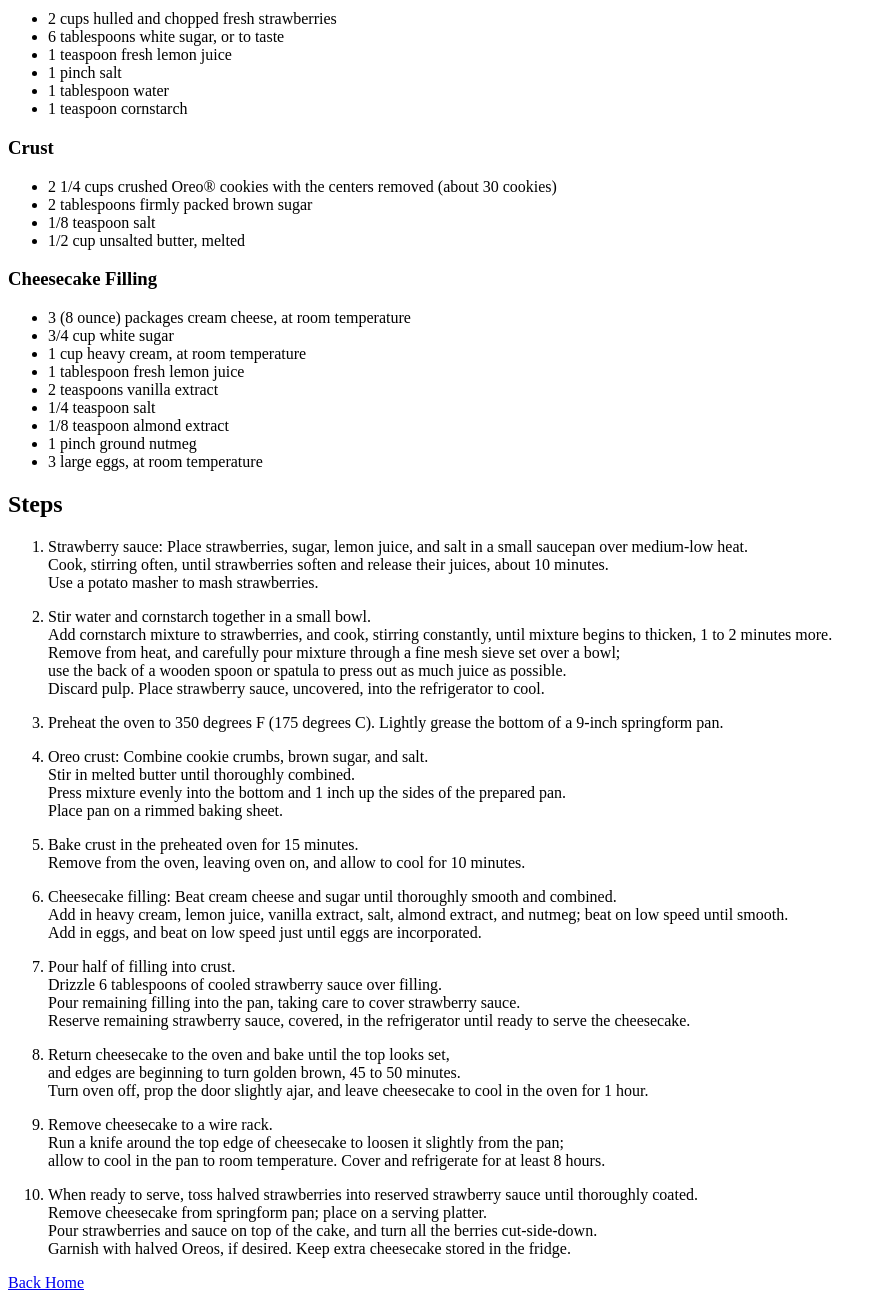
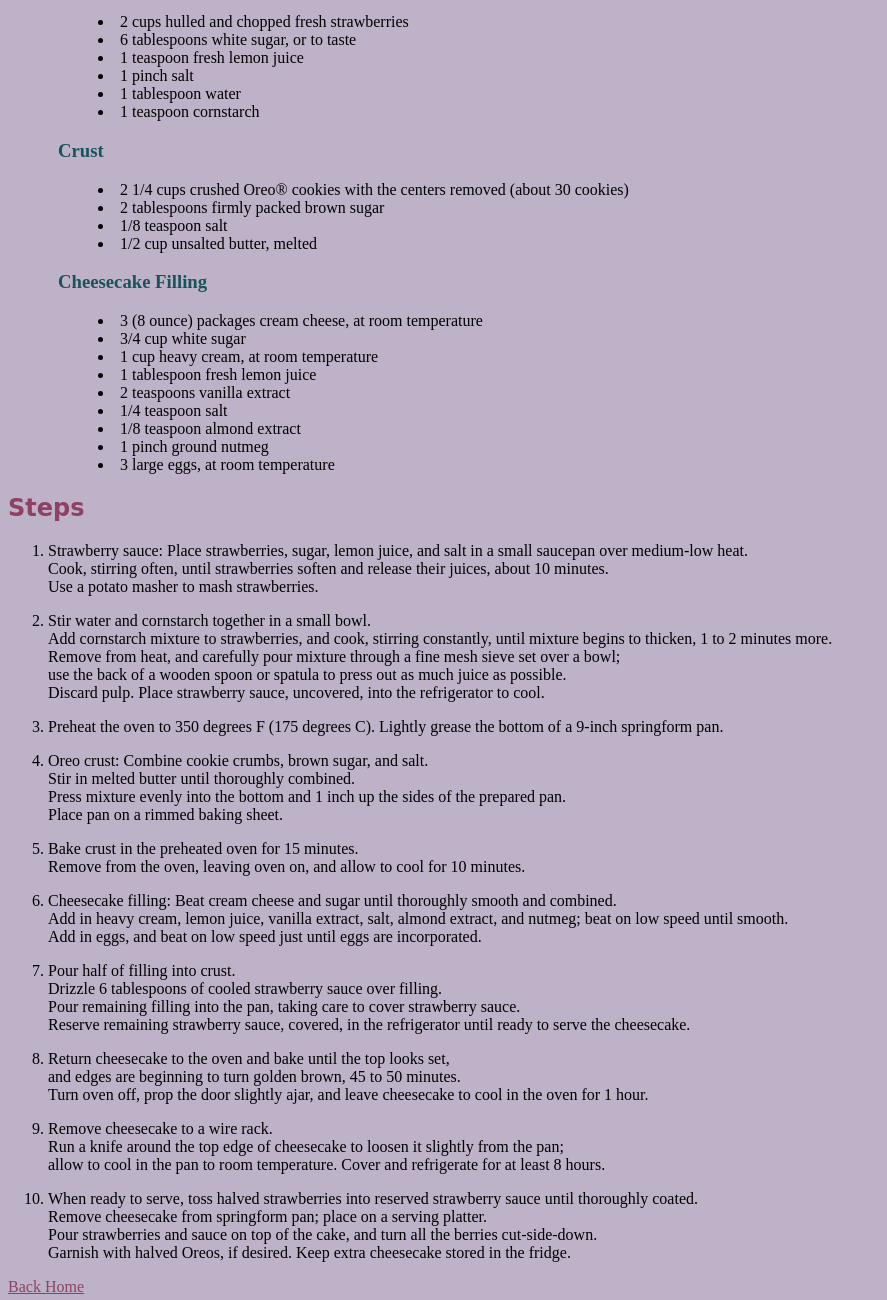
Before and after one commit to nahyanquasem/odin_recipes, a plain HTML site: page recipes/strawberry_oreo_chessecake.html in a window 1280 px wide. Shown: the part 620-1920 px from the top of the page, without its empty margins (0-887 px from the left). Drawn offline with Linux system fonts and the light colour scheme.

Commit message:
css
Adds CSS to the recipe project.
Adds colors and different fonts.
Adds background color.

```diff
--- /dev/null
+++ b/recipes/recipes_styles.css
@@ -0,0 +1,26 @@
+body{
+    background-color: #beb2c8;
+}
+
+h1,
+h2{
+    color: #8e4162;
+    font-family:cursive;
+}
+
+h3{
+    color: #1A535C;
+    text-indent: 50px;
+}
+
+
+.items{
+    text-indent: 50px;
+    list-style-position: inside;
+}
+
+
+a{
+    text-align: center;
+    color: #8e4162;
+}
--- a/recipes/strawberry_oreo_chessecake.html
+++ b/recipes/strawberry_oreo_chessecake.html
@@ -3,6 +3,7 @@
     <head>
         <meta charset="UTF-8">
         <meta name="viewport" content="width=device-width, initial-scale=1.0">
+        <link rel="stylesheet" href="recipes_styles.css">
         <title>Strawberry Oreo Cheesecake</title>
     </head>
     <body>
@@ -19,7 +20,7 @@
         <h2>Ingredients</h2>
 
         <h3>Strawberry Sauce</h3>
-        <ul>
+        <ul class="items">
             <li>2 cups hulled and chopped fresh strawberries</li>
             <li>6 tablespoons white sugar, or to taste</li>
             <li>1 teaspoon fresh lemon juice</li>
@@ -29,7 +30,7 @@
         </ul>
 
         <h3>Crust</h3>
-        <ul>
+        <ul class="items">
             <li>2 1/4 cups  crushed Oreo® cookies with the centers removed (about 30 cookies)</li>
             <li>2 tablespoons firmly packed brown sugar</li>
             <li>1/8 teaspoon salt</li>
@@ -37,7 +38,7 @@
         </ul>
 
         <h3>Cheesecake Filling</h3>
-        <ul>
+        <ul class="items">
             <li>3 (8 ounce) packages cream cheese, at room temperature</li>
             <li>3/4 cup white sugar</li>
             <li>1 cup heavy cream, at room temperature</li>
@@ -50,7 +51,8 @@
         </ul>
 
         <h2>Steps</h2>
-        <ol>
+
+        <ol class="steps">
             <li>
                 <p>
                     Strawberry sauce: Place strawberries, sugar, lemon juice, and salt in a small saucepan over medium-low heat.<br>
@@ -124,6 +126,8 @@
                 </p>
             </li>
         </ol>
+
         <a href="../index.html" target="_parent" rel="noopener">Back Home</a>
+
     </body>
 </html>
```
Also changed, not shown: styles.css (added).
